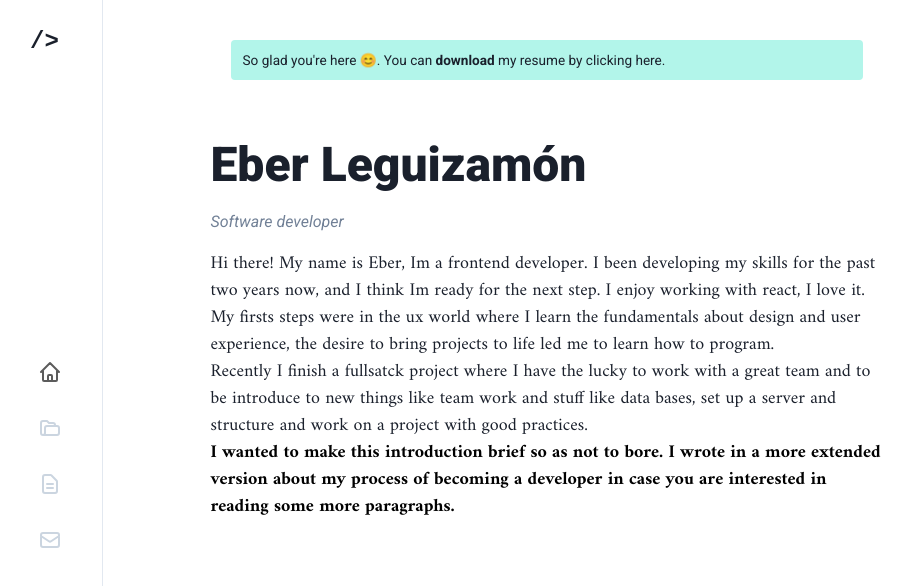
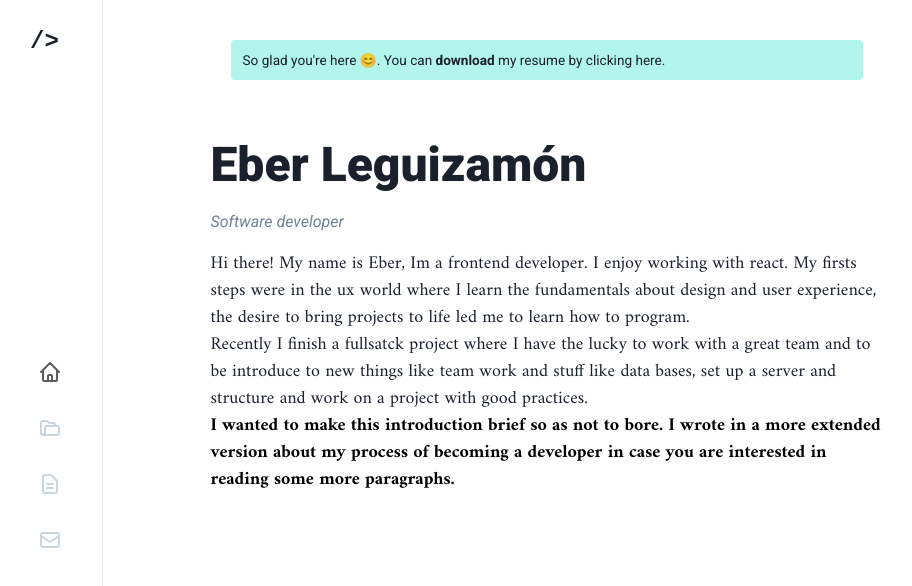
Before and after one commit to ebereber/portfolio, a React (Vite) app: page / in a window 1280 px wide. Shown: the top 586 px of the page, without its empty margins (2-914 px from the left). Built offline with nearby package versions, Linux system fonts and the light colour scheme.

Commit message:
text modification

```diff
--- a/src/pages/Home.jsx
+++ b/src/pages/Home.jsx
@@ -28,11 +28,9 @@ function Home() {
       <Stack mt={'1rem'} fontFamily="Amiri" fontSize={'18px'}>
         <>
           <Text>
-            Hi there! My name is Eber, Im a frontend developer. I been developing my skills for the
-            past two years now, and I think Im ready for the next step. I enjoy working with react,
-            I love it. My firsts steps were in the ux world where I learn the fundamentals about
-            design and user experience, the desire to bring projects to life led me to learn how to
-            program.
+            Hi there! My name is Eber, Im a frontend developer. I enjoy working with react. My
+            firsts steps were in the ux world where I learn the fundamentals about design and user
+            experience, the desire to bring projects to life led me to learn how to program.
             <br />
             Recently I finish a fullsatck project where I have the lucky to work with a great team
             and to be introduce to new things like team work and stuff like data bases, set up a
```
